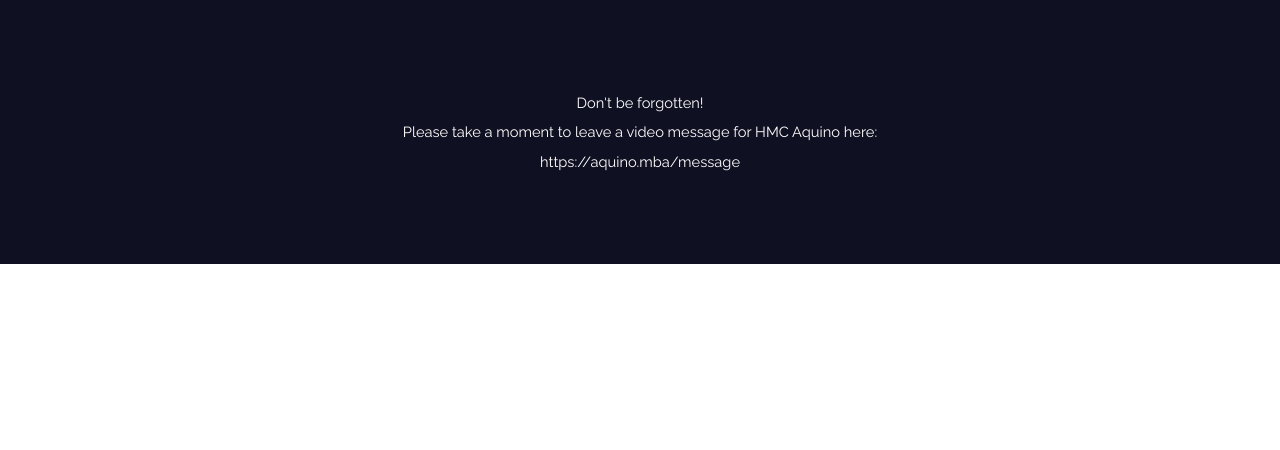
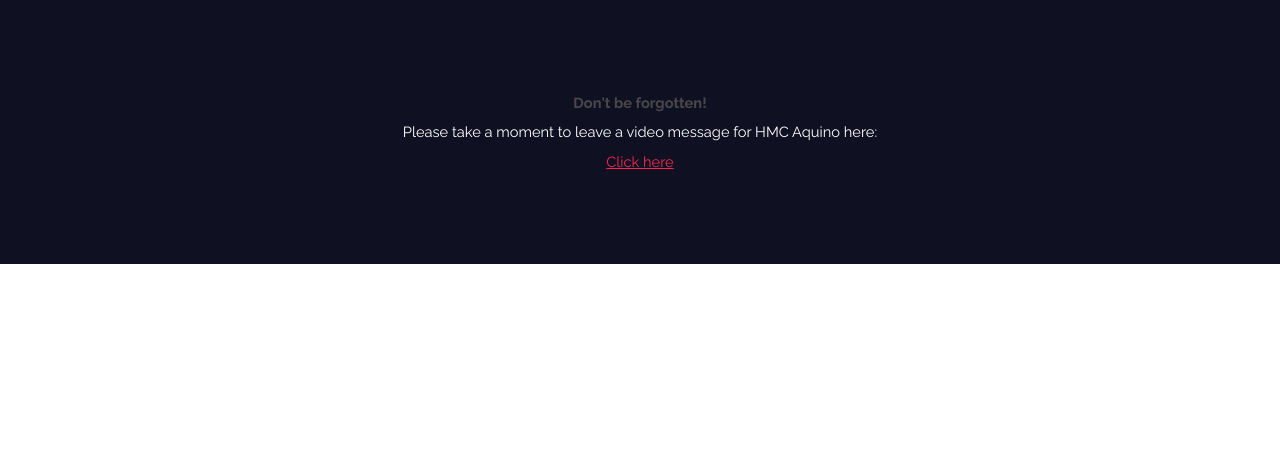
Before and after one commit to kilpen/retirement, a plain HTML site: page index.html in a window 1280 px wide. Shown: the top 450 px of the page. Drawn offline with Linux system fonts and the light colour scheme.

```diff
--- a/assets/css/main.css
+++ b/assets/css/main.css
@@ -2728,8 +2728,7 @@
 
 		.wrapper.style7 {
 			background-color: #101023;
-			margin-bottom: 1em;
-			color: #FFFFFF
+			color: #FFFFFF;
 		}
 
 
--- a/index.html
+++ b/index.html
@@ -11,7 +11,7 @@
 <body class="landing">
     <section id="one" class="wrapper style7 special">
         <div class="container">
-        <p>  Don't be forgotten!<br />Please take a moment to leave a video message for HMC Aquino here:<br />https://aquino.mba/message
+        <p><strong>Don't be forgotten!</strong><br />Please take a moment to leave a video message for HMC Aquino here:<br /><a href="https://aquino.mba/message">Click here</a>
         </p>
        </div>
     </section>
```
